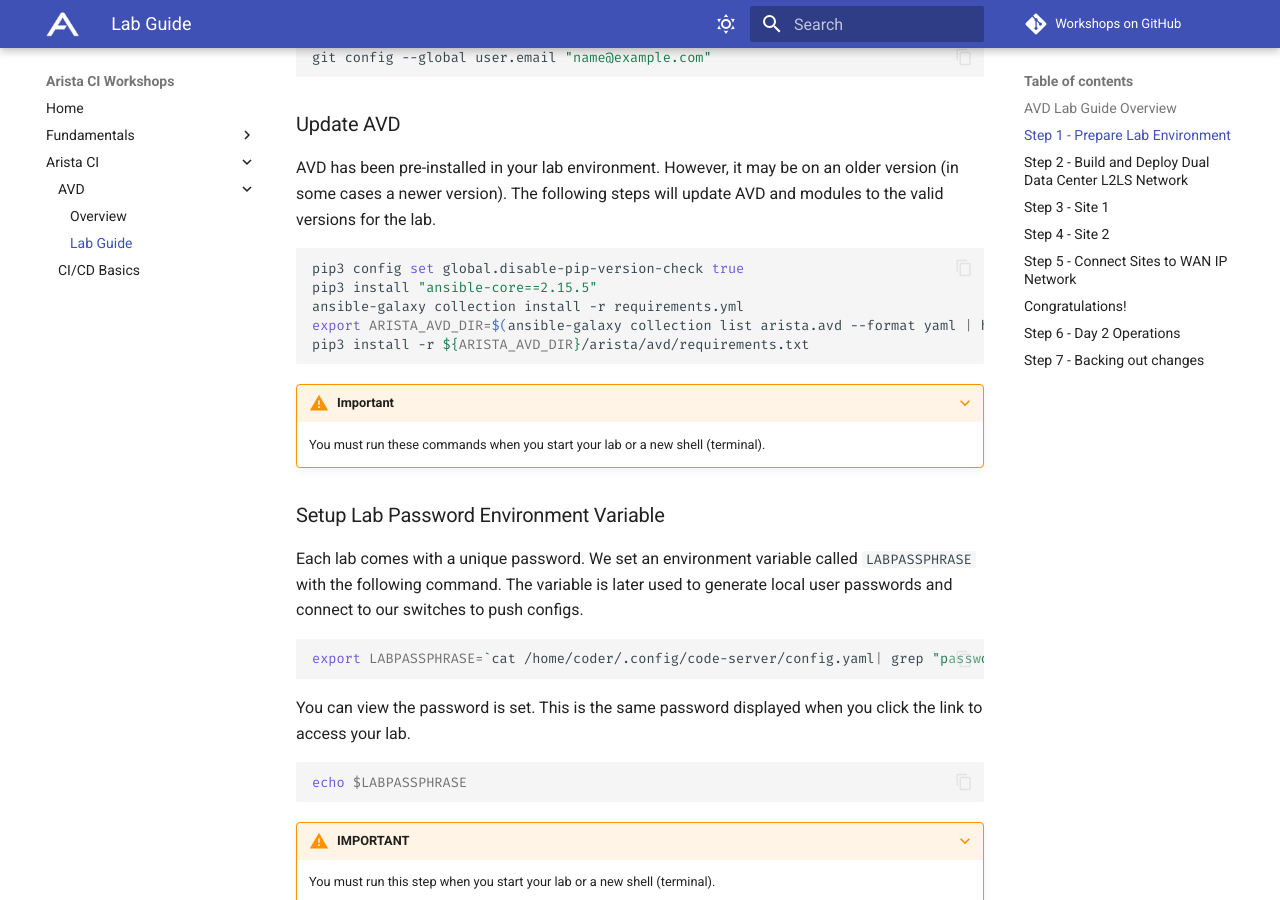
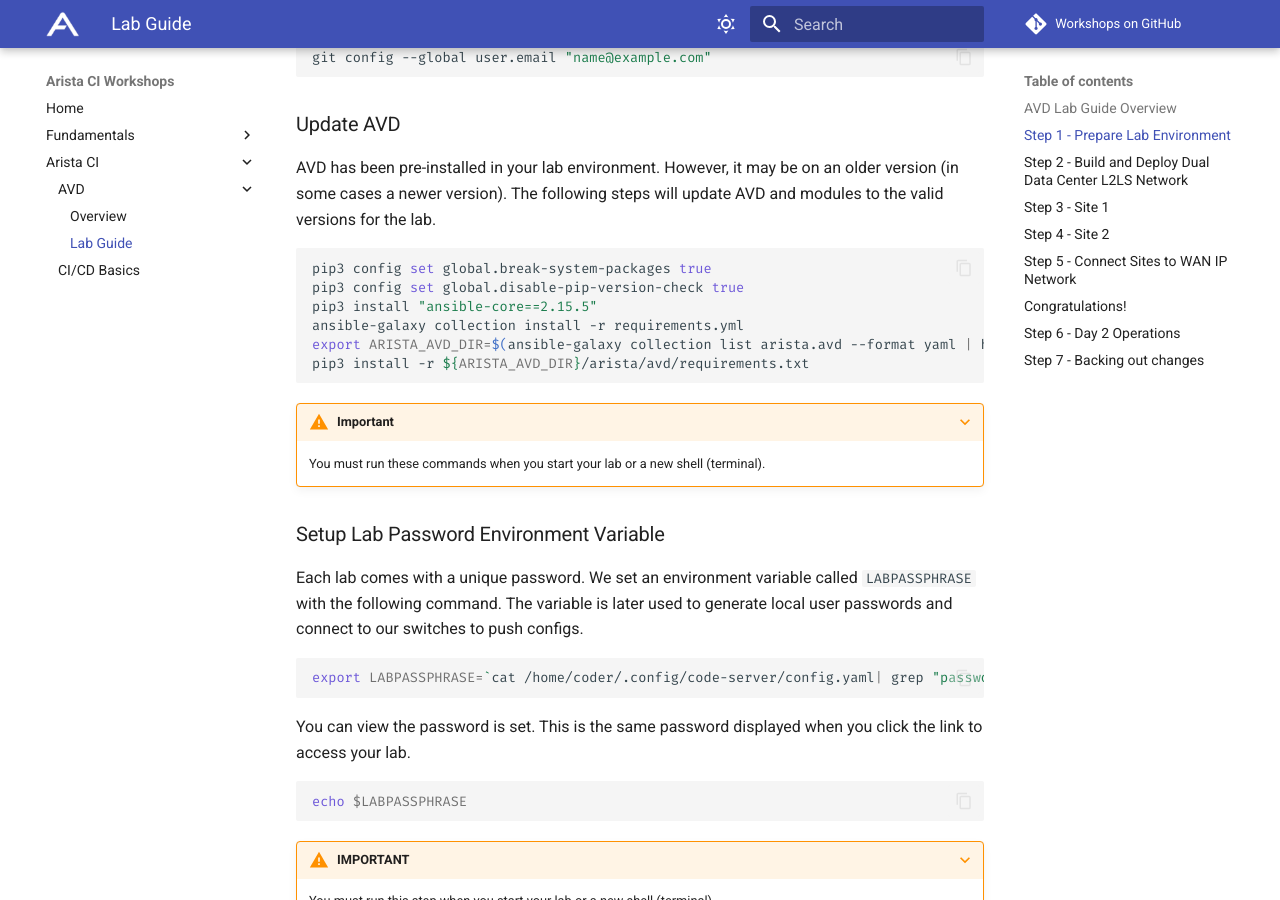
Before and after one commit to aristanetworks/avd-workshops, an MkDocs documentation site: the page built from workshops/avd-lab-guide.md, in a window 1280 px wide and 900 px high, scrolled down 1970 px. Built offline with MkDocs 1.6.1 and Material for MkDocs 9.7.7, drawn with Linux system fonts in a browser that asks for light colours; emoji names are drawn with the system emoji font; comment, search, counter and statistics services are not loaded.

Commit message:
minor edits after update ATD environment

````diff
--- a/workshops/avd-lab-guide.md
+++ b/workshops/avd-lab-guide.md
@@ -57,6 +57,7 @@
 AVD has been pre-installed in your lab environment. However, it may be on an older version (in some cases a newer version). The following steps will update AVD and modules to the valid versions for the lab.
 
 ``` bash
+pip3 config set global.break-system-packages true
 pip3 config set global.disable-pip-version-check true
 pip3 install "ansible-core==2.15.5"
 ansible-galaxy collection install -r requirements.yml
````
Also changed, not shown: workshops/avd.md (+1 -0 lines).
